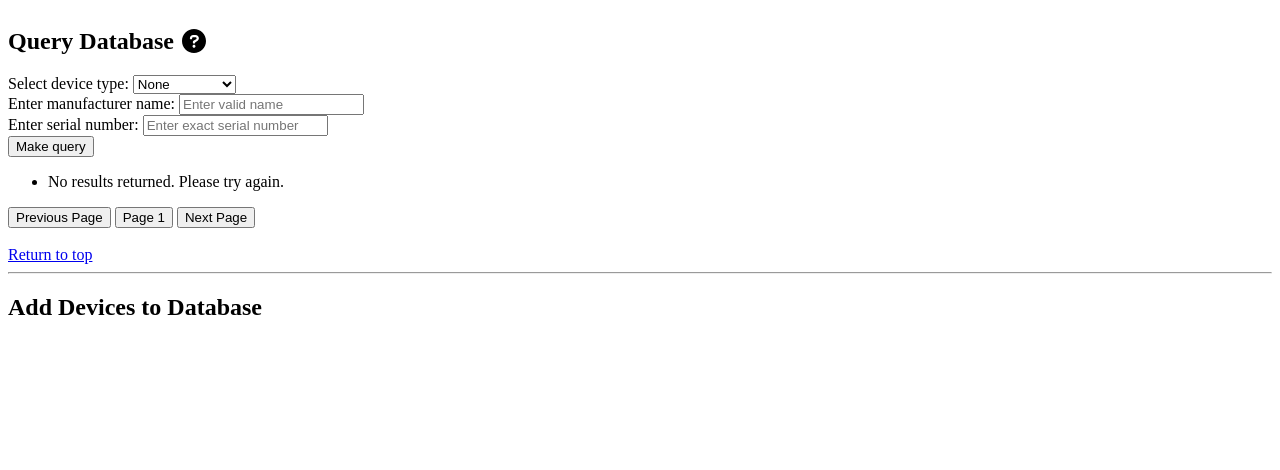
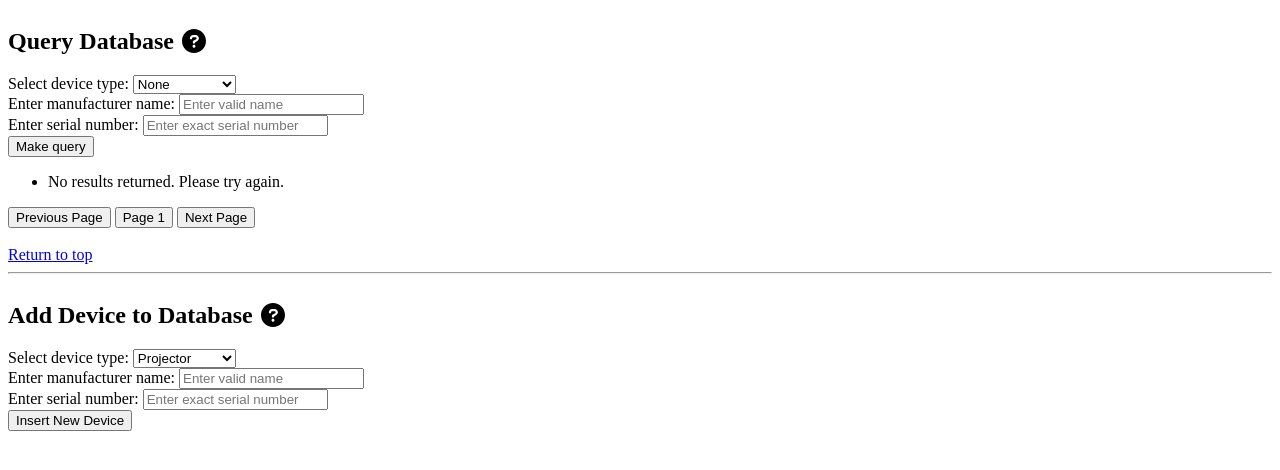
Before and after one commit to DarielMalave/AdvancedSE, a PHP site: page /index.php in a window 1280 px wide. Shown: the top 470 px of the page. Run offline with PHP 8.4, Linux system fonts and the light colour scheme; data that the repository does not hold is empty.

Commit message:
Starting on Insert Device section - added functionality for user to add new device. Still working on validation and error checking

```diff
--- a/index.php
+++ b/index.php
@@ -1,5 +1,6 @@
 <head>
-    <link rel="stylesheet" href="styles.css"></link>
+    <link rel="stylesheet" href="styles.css">
+    </link>
     <script src="https://ajax.googleapis.com/ajax/libs/jquery/3.5.1/jquery.min.js"></script>
     <script src="script/query.js" defer></script>
 </head>
@@ -71,4 +72,62 @@
 
 <hr>
 
-<h2>Add Devices to Database</h2>
+<div class="title_con">
+    <h2>Add Device to Database</h2>
+    <div class="dropdown">
+        <img src="circle-question-solid.svg" class="icon">
+        <div class="dropdown-content">
+            <div class="info_text">
+                <ul>
+                    <li>Enter the new device's type, manufacturer, and serial number.</li>
+                    <br>
+                    <li>Must be unique serial number - duplicate serial numbers will not be accepted.</li>
+                    <br>
+                    <li>
+                        Preferably do not add new device type and/or manufacturer with device - try to keep both fields
+                        within the 7 pre-defined device type and 30 manufacturer names from the 5 million records.
+                    </li>
+                </ul>
+            </div>
+        </div>
+    </div>
+</div>
+
+<?php
+    if (isset($_GET['manfail'])) {
+        echo "<p>Invalid manufacturer name.</p>";
+    }
+    if (isset($_GET['serialfail'])) {
+        echo "<p>Invalid serial number.</p>";
+    }
+    if (isset($_GET['duplicate'])) {
+        echo "<p>Duplicate serial number. Please try unique serial number.</p>";
+    }
+?>
+
+<form action="add_device.php" method="POST">
+    <label for="type">Select device type:</label>
+    <select id="new_type" name="new_type" required>
+        <option value="projector">Projector</option>
+        <option value="television">Television</option>
+        <option value="mobile phone">Mobile phone</option>
+        <option value="vehicle">Vehicle</option>
+        <option value="computer">Computer</option>
+        <option value="tablet">Tablet</option>
+        <option value="laptop">Laptop</option>
+    </select>
+
+    <br>
+
+    <label for="manufacturer">Enter manufacturer name: </label>
+    <input type="text" placeholder="Enter valid name" name="new_manufacturer" id="new_manufacturer" required>
+
+    <br>
+
+    <label for="serial_number">Enter serial number: </label>
+    <input type="text" placeholder="Enter exact serial number" name="new_serial_number" id="new_serial_number" required>
+
+    <br>
+
+    <button type="submit" name="new_device">Insert New Device</button>
+</form>
```
Also changed, not shown: add_device.php (added, +40 -0 lines).
